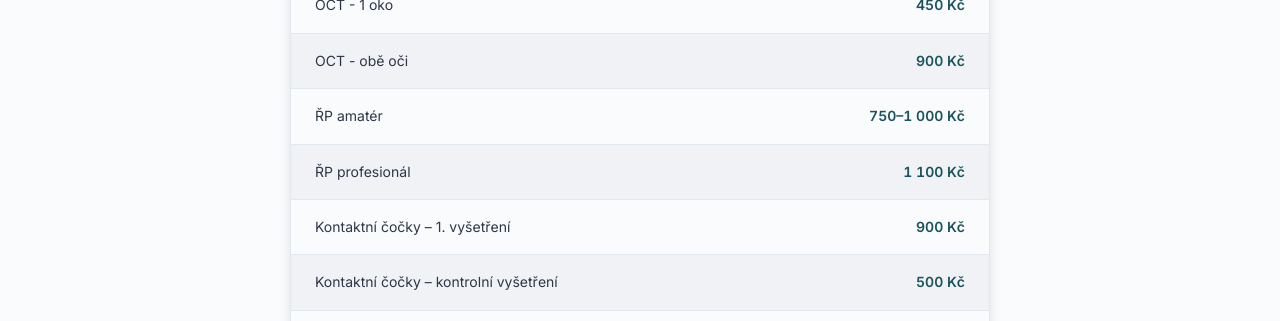
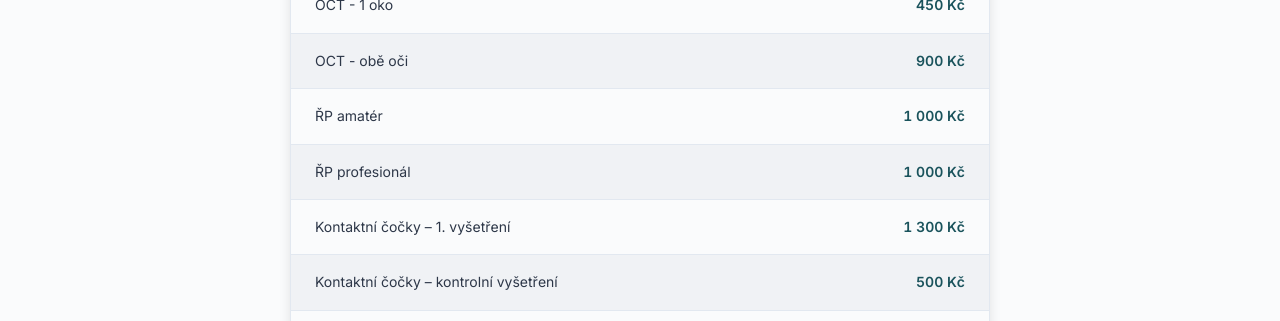
Before and after one commit to optikarevnice/optikarevnice.github.io, a Jekyll site: the page built from index.md, in a window 1280 px wide and 900 px high, scrolled down 1956 px. Shown: the part 153-474 px from the top of the window. Built offline with Jekyll 4.4.1, drawn with Linux system fonts in a browser that asks for light colours; a script that is not in the unit is left out.

Commit message:
Update pricing.yml

```diff
--- a/_data/pricing.yml
+++ b/_data/pricing.yml
@@ -3,11 +3,11 @@
 - service: "OCT - obě oči"
   price: "900 Kč"
 - service: "ŘP amatér"
-  price: "750–1 000 Kč"
+  price: "1 000 Kč"
 - service: "ŘP profesionál"
-  price: "1 100 Kč"
+  price: "1 000 Kč"
 - service: "Kontaktní čočky – 1. vyšetření"
-  price: "900 Kč"
+  price: "1 300 Kč"
 - service: "Kontaktní čočky – kontrolní vyšetření"
   price: "500 Kč"
 - service: "Rohovkový topogram - obě oči"
```
